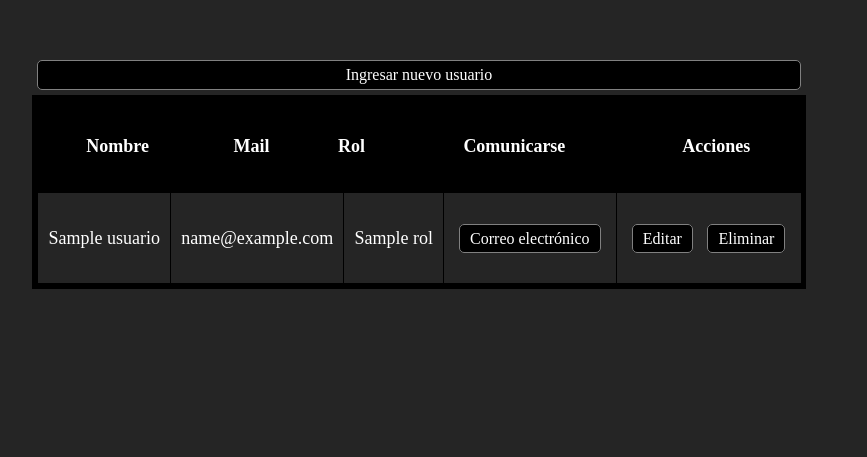
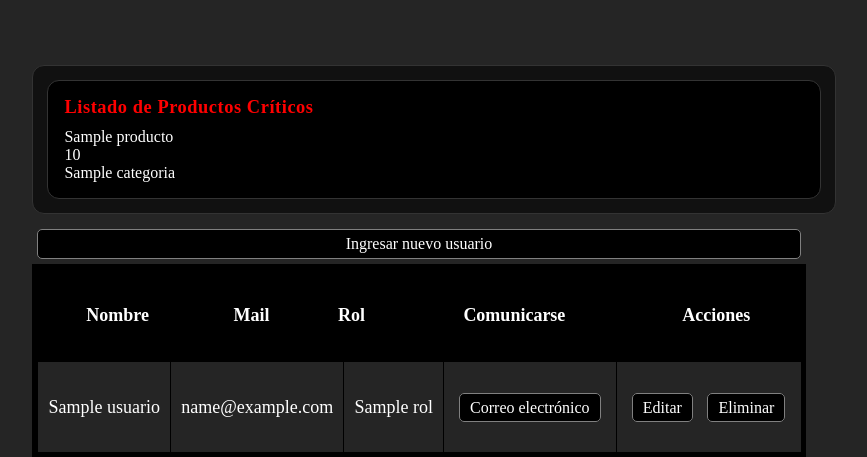
Before and after one commit to Luci1274/inventory-management-system, a Flask app: template templates/usuarios.html in a window 1280 px wide. Shown: the part 195-652 px from the top of the page, without its empty margins (221-1088 px from the left). Run offline with Flask 3, Linux system fonts and the light colour scheme; the visitor is signed in with stand-in values (Sample User, id 1); the template is opened without the code that fills it: most values are stand-ins (such as "Sample title", 1, 10 or a date in 2020).

Commit message:
feat: Agregar soporte para despliegue en Render y Aiven; mejorar estilos de alertas y tablas en CSS; incluir tabla de aviso de stock bajo en las plantillas

```diff
--- a/app.py
+++ b/app.py
@@ -108,8 +108,6 @@ def listado_usuarios():
     listado_productos_bajos = sql_alertar_stock()
     if listado_productos_bajos:
         flash("Productos bajos en stock", "warning" )
-    else:
-        flash("No hay productos con stock bajo", "ok")
 
     if not test_conexion:
         return flash("Error al conectar con la base de datos", "warning")
@@ -169,8 +167,6 @@ def listado_productos():
     listado_productos_bajos = sql_alertar_stock()
     if listado_productos_bajos:
         flash("Productos bajos en stock", "warning" )
-    else:
-        flash("No hay productos con stock bajo", "ok")
 
     if not test_conexion:
         return flash("Error al conectar con la base de datos", "warning")
--- a/static/css/style.css
+++ b/static/css/style.css
@@ -66,55 +66,91 @@ a:hover {
 
 .mensajes_tabla {
     grid-area: mensajes_tabla;
-    display: grid;
-    grid-template-columns: repeat(auto-fill, minmax(250px, 1fr));
-    grid-template-rows: repeat(auto-fit, minmax(250px, 1fr));
-    background-color: var(--color_fondo);
+    display: flex;
+    flex-direction: column;
+    align-items: stretch;
+    gap: 12px;
+    width: 100%;
+    max-width: 1200px;
+    background-color: #111;
     color: white;
-
+    padding: 14px;
+    border: 1px solid #333;
+    border-radius: 12px;
+    margin: 10px 0;
 }
 
-.mensajes_tabla .mensaje {
+.alert-container {
     display: flex;
     flex-direction: column;
-    justify-content: center;
-    align-items: center;
-    border: 1px solid gray;
-    border-radius: 5px;
-    padding: 10px;
-    margin: 10px;
-    background-color: black;
+    gap: 10px;
 }
 
-.mensajes_tabla .mensaje h2 {
-    margin: 0;
-    font-size: 24px;
+.alert {
+    padding: 12px 14px;
+    border-radius: 10px;
+    border: 1px solid transparent;
+    font-weight: 600;
+    line-height: 1.4;
 }
 
-.mensajes_tabla .mensaje p {
-    margin: 0;
-    font-size: 18px;
+.alert-warning {
+    background-color: #3a1f0e;
+    border-color: #8b5b2f;
+    color: #ffdba3;
 }
 
-.mensajes_tabla .tabla_stock_bajo {
-    display: grid;
-    grid-template-columns: repeat(auto-fill, minmax(250px, 1fr));
-    grid-template-rows: repeat(auto-fit, minmax(250px, 1fr));
-    background-color: var(--color_fondo);
-    color: white;
-    margin: 10px;
+.alert-success {
+    background-color: #16321e;
+    border-color: #3d8552;
+    color: #c6f2cb;
 }
 
-.mensajes_tabla .tabla_stock_bajo #fila_stock_bajo {
-    display: flex;
-    flex-direction: column;
-    justify-content: center;
+.alert-info {
+    background-color: #102639;
+    border-color: #356794;
+    color: #cfe1ff;
+}
+
+.tabla_stock_bajo {
+    display: grid;
+    gap: 10px;
+    background-color: #000;
+    border: 1px solid #333;
+    border-radius: 12px;
+    padding: 16px;
+}
+
+.tabla_stock_bajo h3 {
+    margin: 0;
+    color: #ff7979;
+    font-size: 1.15rem;
+    letter-spacing: 0.03em;
+}
+
+.fila_stock_bajo {
+    display: grid;
+    grid-template-columns: 1.8fr 0.6fr 1fr;
+    gap: 12px;
     align-items: center;
-    border: 1px solid gray;
-    border-radius: 5px;
-    padding: 10px;
-    margin: 10px;
-    background-color: black;
+    padding: 12px 14px;
+    border-radius: 10px;
+    background-color: #121212;
+    border: 1px solid #222;
+}
+
+.fila_stock_bajo.header {
+    font-weight: 700;
+    text-transform: uppercase;
+    color: #ddd;
+    background-color: transparent;
+    border-color: transparent;
+}
+
+.fila_stock_bajo div {
+    overflow: hidden;
+    text-overflow: ellipsis;
+    white-space: nowrap;
 }
 
 main {
--- a/templates/historial_movimiento.html
+++ b/templates/historial_movimiento.html
@@ -13,6 +13,8 @@
             {% include "componentes/nav.html" %}
         </header>
         <main>
+            {% include "componentes/tabla_aviso_stock_bajo.html" %}
+
             <table>
                 <thead>
                     <tr>
--- a/templates/productos.html
+++ b/templates/productos.html
@@ -13,6 +13,8 @@
             {% include "componentes/nav.html" %}
         </header>
         <main>
+            {% include "componentes/tabla_aviso_stock_bajo.html" %}
+
             <div class="opciones">
                 <a href="/productos/crear">Ingresar nuevo producto</a>
                 <a href="/productos/crear/categoria">Ingresar una nueva categoría</a>
--- a/templates/usuarios.html
+++ b/templates/usuarios.html
@@ -13,6 +13,8 @@
             {% include "componentes/nav.html" %}
         </header>
         <main>
+            {% include "componentes/tabla_aviso_stock_bajo.html" %}
+
             <div class="opciones">
                 <a href="/usuarios/crear">Ingresar nuevo usuario</a>
             </div>
```
Also changed, not shown: static/css/index.css (+89 -0 lines), README.md.
